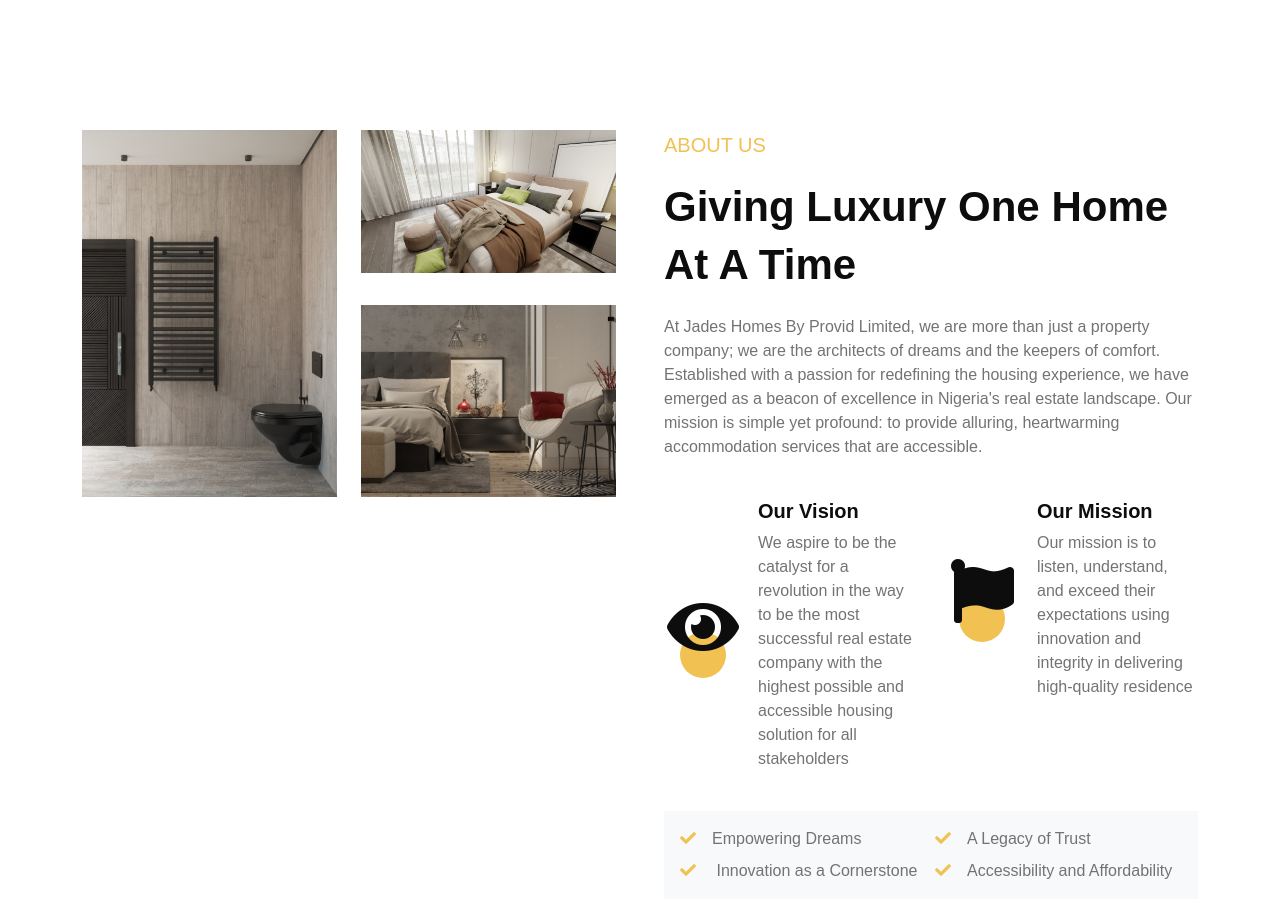
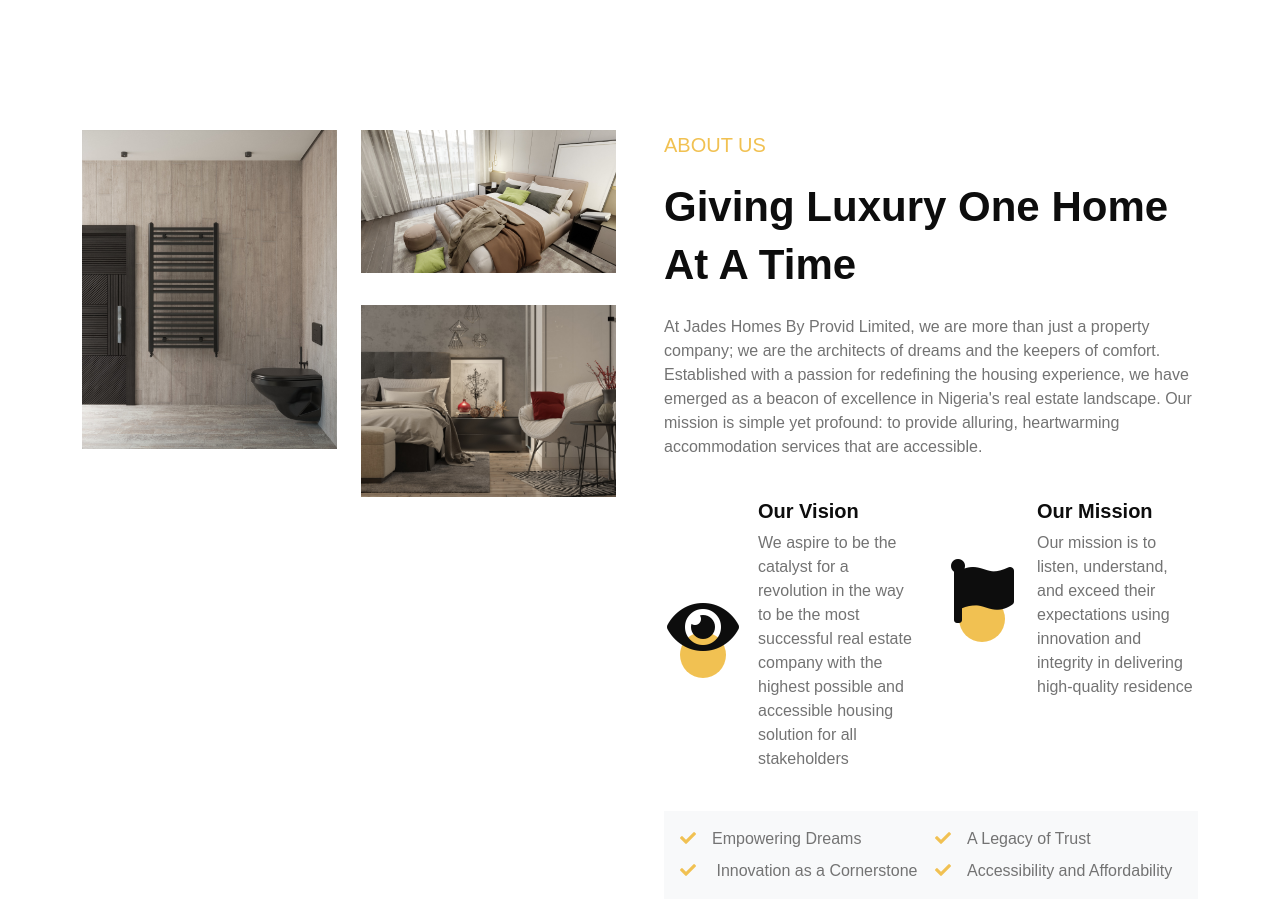
Before and after one commit to Gigx267/JADES-HOME-BY-PROVID-LIMITED, a plain HTML site: page index.html in a window 1280 px wide. Shown: the part 940-1858 px from the top of the page. Drawn offline with nearby package versions, Linux system fonts and the light colour scheme.

Commit message:
index.html

```diff
--- a/index.html
+++ b/index.html
@@ -117,7 +117,7 @@
                     <div class="col-xl-6">
                         <div class="row g-4">
                             <div class="col-6">
-                                <img src="p1 (2).jpg" class="img-fluid h-100 wow zoomIn" data-wow-delay="0.1s" alt="">
+                                <img src="p1 (2).jpg" class="img-fluid pb-3 wow zoomIn" data-wow-delay="0.1s" alt="">
                             </div>
                             <div class="col-6">
                                 <img src="p1 (3).jpg" class="img-fluid pb-3 wow zoomIn" data-wow-delay="0.1s" alt="">
```
